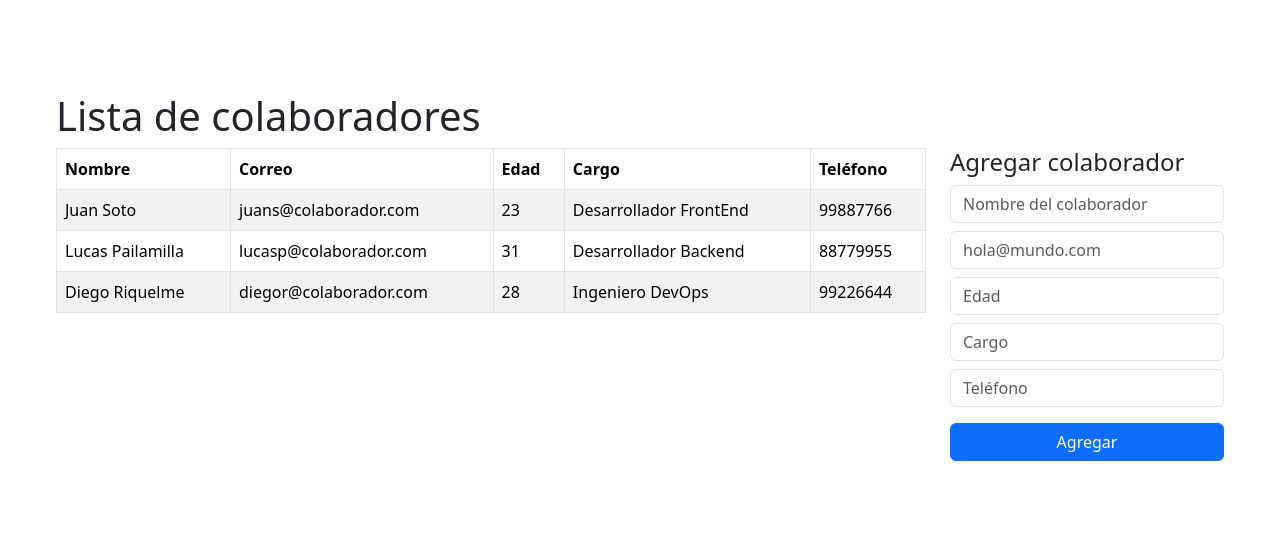
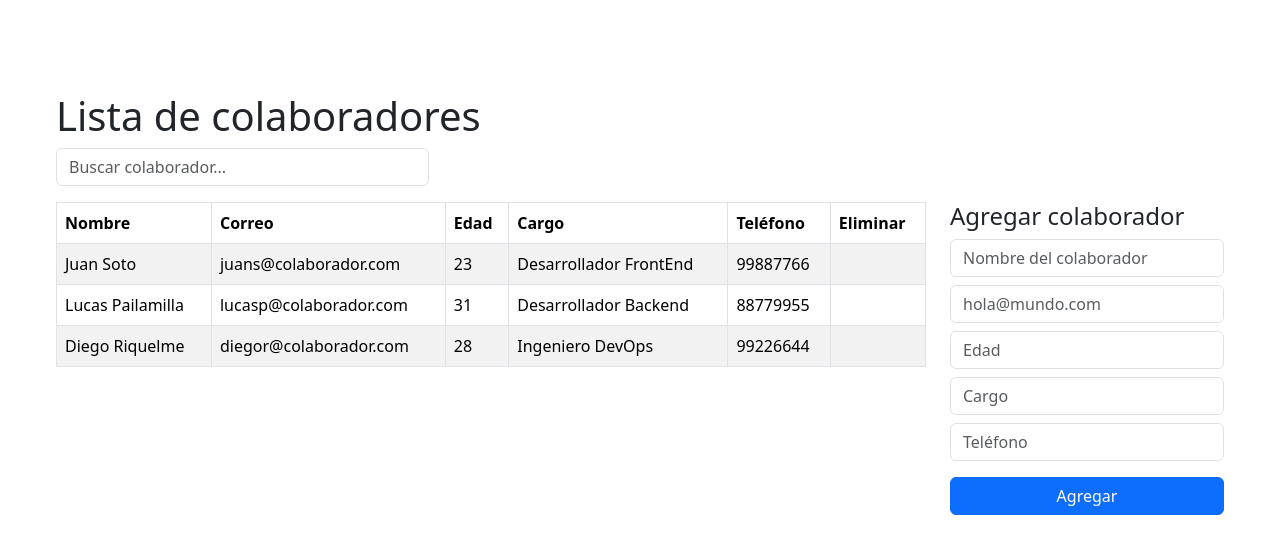
Before and after one commit to eneatei/BaseDeDatos-React, a React (Vite) app: page / in a window 1280 px wide. Shown: the top 554 px of the page. Built offline with nearby package versions, Linux system fonts and the light colour scheme.

Commit message:
buscador funcionando pero falta que se visualice la nueva entrada en la tabla y boton de eliminar

```diff
--- a/src/App.jsx
+++ b/src/App.jsx
@@ -5,30 +5,43 @@ import { useState } from 'react';
 import { Formulario } from './componets/formulario/Formulario.jsx';
 import { Alerta } from './componets/alert/Alerta.jsx';
 import './App.css'
+import Buscador from './componets/buscador/Buscador.jsx';
 
 function App() {
   const [colaboradores, setColaboradores] = useState(BaseColaboradores);
+  const [filterColaboradores, setFilterColaboradores] = useState(colaboradores);
 
   const [alert, setAlert] = useState({
     mensaje: "",
     color: "",
   });
 
+
   return (
     <div className="mx-4">
       <h1 className="Text-start">Lista de colaboradores</h1>
       <Row>
         <Col sm={4}>
-
+          <Buscador
+          colaboradores={colaboradores}
+          filterColaboradores={setFilterColaboradores}/>
         </Col>
       </Row>
       <Row>
         <Col sm={12} md={9}>
-          <Listado colaboradores={colaboradores} />
+          <Listado
+          colaboradores={colaboradores}
+          setColaboradores={setColaboradores}
+          filterColaboradores={filterColaboradores}
+          setFilterColaboradores={setFilterColaboradores}
+          />
         </Col>
         <Col md={3}>
           <h4>Agregar colaborador</h4>
-          <Formulario setAlert={setAlert} setColaboradores={setColaboradores} colaboradores={colaboradores} />
+          <Formulario
+          setAlert={setAlert}
+          setColaboradores={setColaboradores}
+          colaboradores={colaboradores}/>
           {alert.mensaje !== "" && <Alerta mensaje={alert.mensaje} color={alert.color} />}
         </Col>
       </Row>
--- a/src/componets/buscador/Buscador.jsx
+++ b/src/componets/buscador/Buscador.jsx
@@ -1,11 +1,11 @@
-import React, { useState } from 'react';
 import { Form } from "react-bootstrap";
 
-const Buscador = ({ colaboradores, setColaboradores }) => {
+const Buscador = ({ colaboradores, filterColaboradores }) => {
   const handleBuscador = (e) => {
+
     const buscador = e.target.value.toLowerCase();
 
-    const colaboradoresFiltrados = colaboradores.filter(
+    const resultadoBuscador = colaboradores.filter(
       (colaborador) =>
         colaborador.nombre.toLowerCase().includes(buscador) ||
         colaborador.correo.toLowerCase().includes(buscador) ||
@@ -14,15 +14,15 @@ const Buscador = ({ colaboradores, setColaboradores }) => {
         colaborador.telefono.includes(buscador)
     );
 
-    setColaboradores(colaboradoresFiltrados);
+    filterColaboradores(resultadoBuscador);
   };
 
   return (
     <Form className="mb-3">
     <Form.Control
       type="text"
+      name= "buscador"
       placeholder="Buscar colaborador..."
-      value={search}
       onChange={handleBuscador}
     />
   </Form>
--- a/src/componets/listado/Listado.jsx
+++ b/src/componets/listado/Listado.jsx
@@ -1,17 +1,29 @@
 import { Table } from "react-bootstrap"
 
-export const Listado = ({ colaboradores, setColaboradores }) => {
+export const Listado = ({ colaboradores, setColaboradores, filterColaboradores, setFilterColaboradores }) => {
+
+
+const borrarColaborador = (id) => {
+  const nuevosColaboradores = colaboradores.filter((colaborador) => colaborador.id !== id);
+  setColaboradores(nuevosColaboradores);
+  setFilterColaboradores(nuevosColaboradores);
+}
 
 const renderTablaColaboradores = () => {
-return colaboradores.map((colaborador) => (
+  return filterColaboradores.map((colaborador) => (
     <tr key={colaborador.id}>
       <td>{colaborador.nombre}</td>
       <td>{colaborador.correo}</td>
       <td>{colaborador.edad}</td>
       <td>{colaborador.cargo}</td>
       <td>{colaborador.telefono}</td>
+      <td>
+        <i className="fa-solid fa-trash-can"
+          onClick={() => borrarColaborador(colaborador.id)} ></i>
+      </td>
     </tr>
-  ))}
+  ));
+};
 
 
 return (
@@ -23,7 +35,7 @@ return (
           <th>Edad</th>
           <th>Cargo</th>
           <th>Teléfono</th>
-          {/* <th>Eliminar</th> */}
+        <th>Eliminar</th>
         </tr>
       </thead>
       <tbody>
@@ -31,4 +43,4 @@ return (
         </tbody>
     </Table>
   )
-}
+};
```
Also changed, not shown: 1 other file (tests, documents, lock files or other folders). Lines whose indentation alone changed are shown as unchanged.
